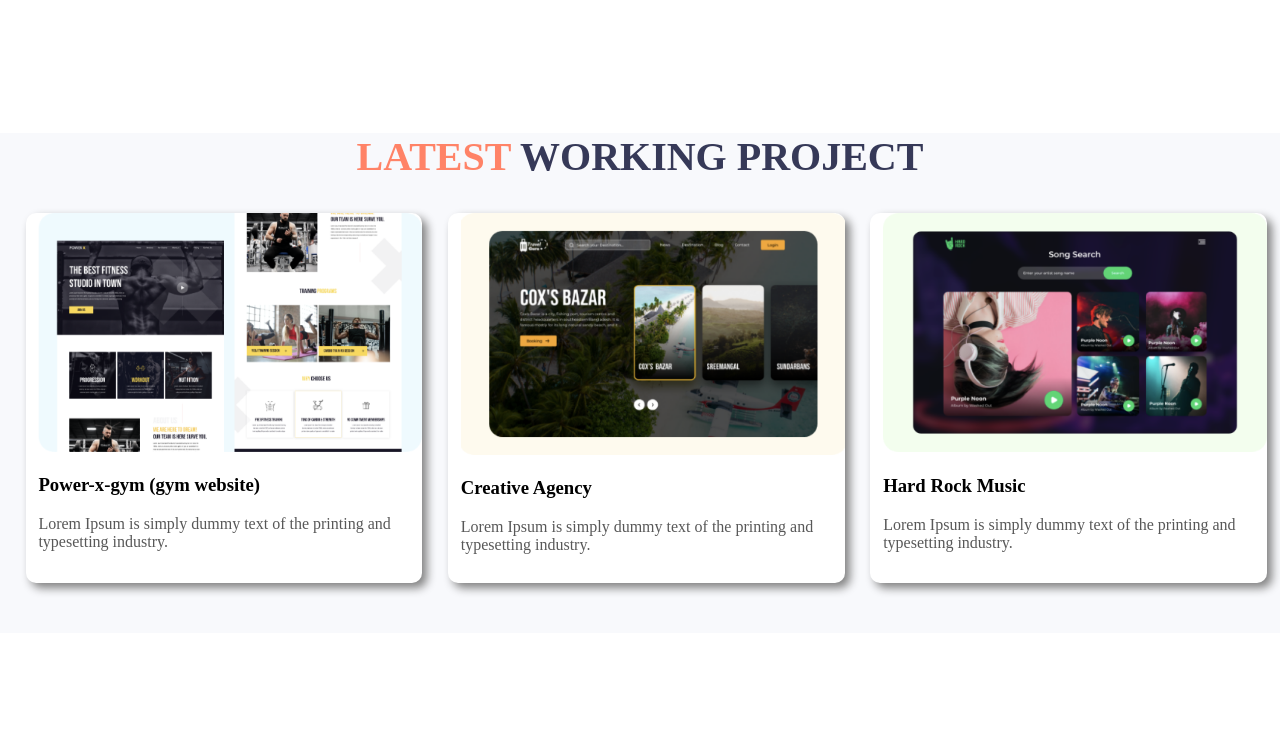
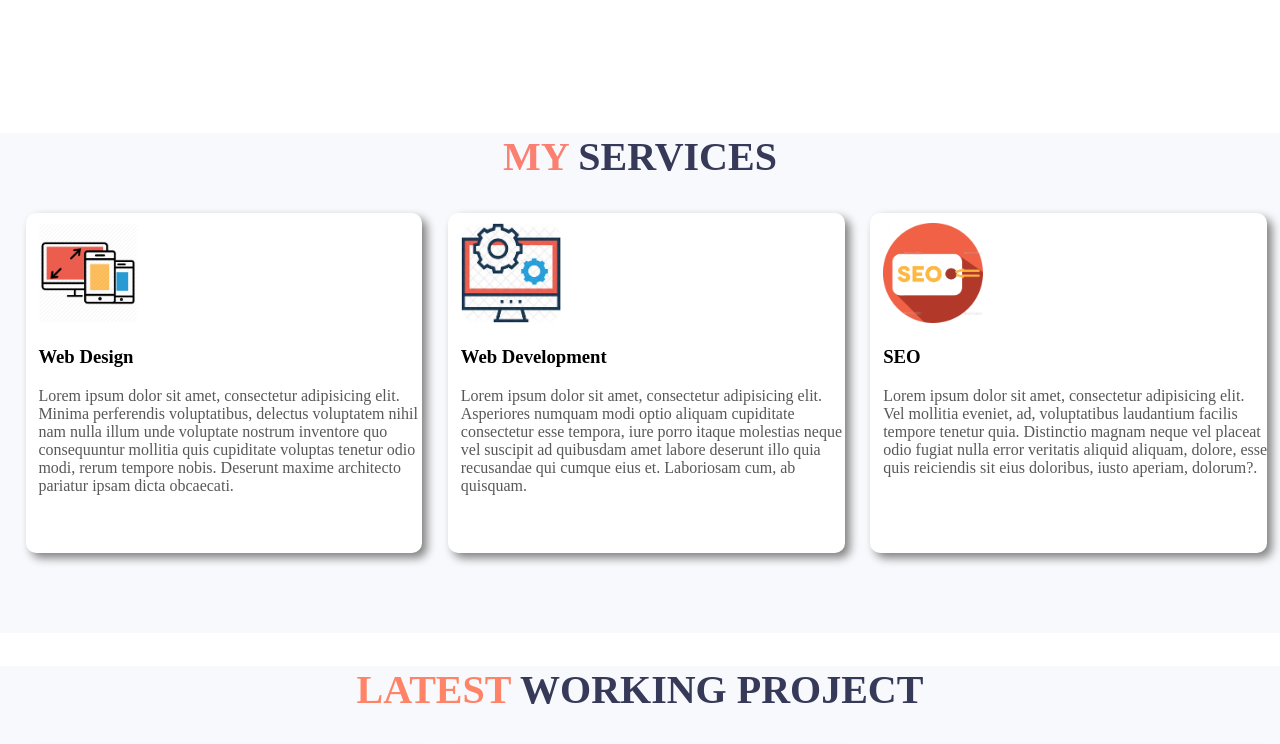
Before and after one commit to Shakifsm/assignment-one, a plain HTML site: page index.html in a window 1280 px wide. Shown: the part 900-1644 px from the top of the page. Drawn offline with Linux system fonts and the light colour scheme.

Commit message:
final copy

```diff
--- a/css/style.css
+++ b/css/style.css
@@ -35,7 +35,7 @@ p{
     border-radius: 5px;
     padding: 10px 15px;
 }
-.hp{
+.project-header{
     text-align: center;
     color: #ff8367;
 }
@@ -102,3 +102,26 @@ p{
     width: 30px;
     padding-right: 5px;
 }
+.service{
+    background-color: #F8F9FC;
+}
+.service-header{
+    font-size: 40px;
+    text-align: center;
+    text-transform: uppercase;
+    color: salmon;
+}
+.service-trio{
+    width: 30%;
+    background-color: white;
+    height: 330px;
+    float: left;
+    margin-left: 2%;
+    padding-left: 1%;
+    padding-top: 10px;
+    border-radius: 10px;
+    box-shadow: 5px 5px 10px gray;
+}
+.service-trio img{
+    width: 100px;
+}
--- a/index.html
+++ b/index.html
@@ -28,8 +28,26 @@
             <a href="http://" target="_blank" class="hire">download cv</a>
         </div>
     </section>
+    <section class="service">
+        <h2 class="service-header">My <span style="color: #363958;">Services</span></h2>
+        <div class="service-trio">
+            <img src="icons/web design.png" alt="">
+            <h3>Web Design</h3>
+            <p>Lorem ipsum dolor sit amet, consectetur adipisicing elit. Minima perferendis voluptatibus, delectus voluptatem nihil nam nulla illum unde voluptate nostrum inventore quo consequuntur mollitia quis cupiditate voluptas tenetur odio modi, rerum tempore nobis. Deserunt maxime architecto pariatur ipsam dicta obcaecati.</p>
+        </div>
+        <div class="service-trio">
+            <img src="icons/download (1).jpg" alt="">
+            <h3>Web Development</h3>
+            <p>Lorem ipsum dolor sit amet, consectetur adipisicing elit. Asperiores numquam modi optio aliquam cupiditate consectetur esse tempora, iure porro itaque molestias neque vel suscipit ad quibusdam amet labore deserunt illo quia recusandae qui cumque eius et. Laboriosam cum, ab quisquam.</p>
+        </div>
+        <div class="service-trio">
+            <img src="icons/seo_tags.png" alt="">
+            <h3>SEO</h3>
+            <p>Lorem ipsum dolor sit amet, consectetur adipisicing elit. Vel mollitia eveniet, ad, voluptatibus laudantium facilis tempore tenetur quia. Distinctio magnam neque vel placeat odio fugiat nulla error veritatis aliquid aliquam, dolore, esse quis reiciendis sit eius doloribus, iusto aperiam, dolorum?.</p>
+        </div>
+    </section>
     <section class="project">
-        <h2 class="hp">latest <span style="color: #363958;">working project</span></h2>
+        <h2 class="project-header">latest <span style="color: #363958;">working project</span></h2>
         <div class="trio">
             <img src="images/image 4.png" alt="">
             <h3>Power-x-gym (gym website)</h3>
```
Also changed, not shown: icons/download (1).jpg (added), icons/seo_tags.png (added), icons/web design.png (added).
